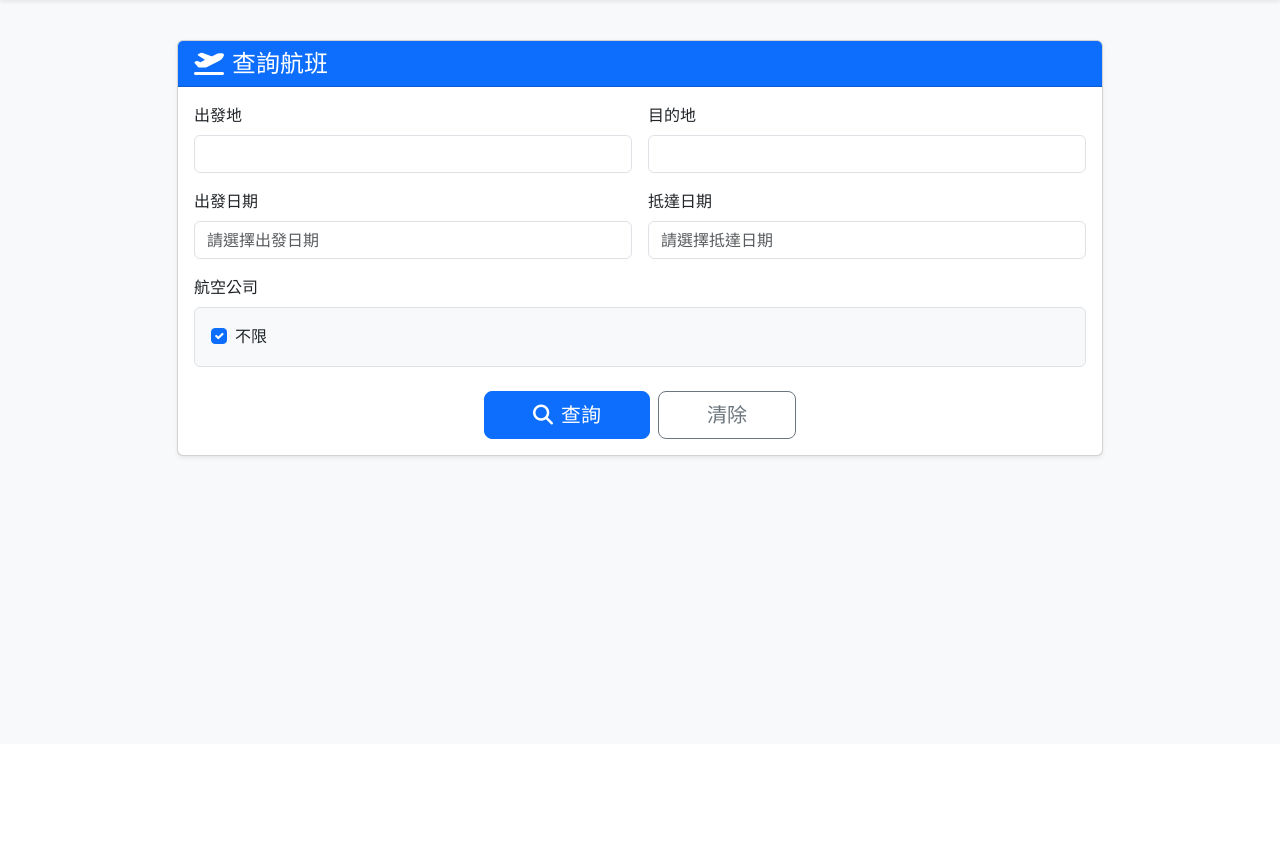
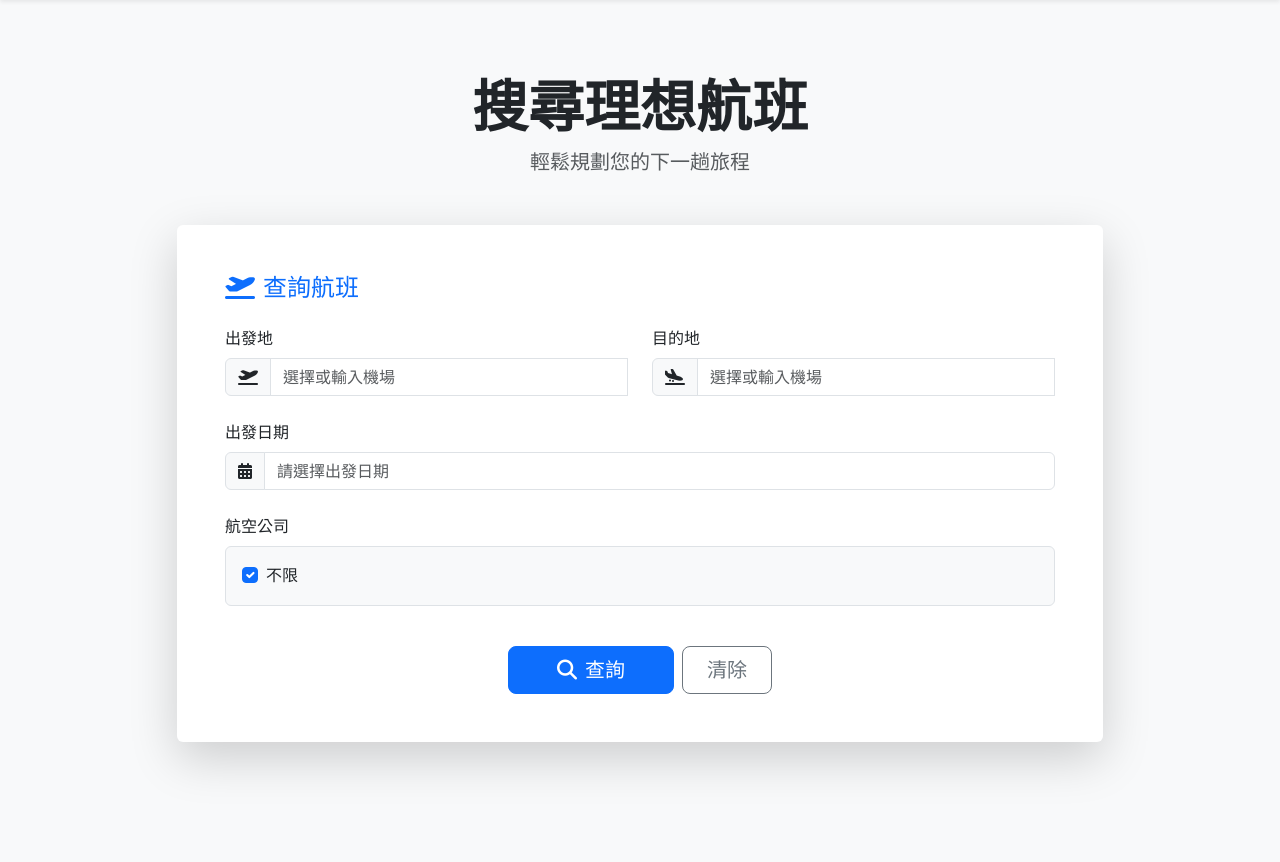
Before and after one commit to simon980224/FlightIntegration, a Flask app: page /flight in a window 1280 px wide. Shown: the part 56-918 px from the top of the page. Before the commit the page ends 515 px from the top, so only its background shows below. Run offline with Flask 3, Linux system fonts and the light colour scheme; data that the repository does not hold is empty; some libraries are stand-ins or nearby versions.

Commit message:
feat: 新增顯示提示功能，重構航班查詢頁面，更新樣式及清除表單邏輯

```diff
--- a/static/script.js
+++ b/static/script.js
@@ -12,3 +12,11 @@ function showLoading(title, text) {
 function closeLoading() {
     Swal.close();
 }
+
+function showToast(title, text, icon = 'success') {
+    Toast.fire({
+      icon,    // success / error / warning / info / question
+      title,
+      text     // 可不傳，用於補充說明
+    });
+  }
--- a/static/style.css
+++ /dev/null
@@ -1,25 +0,0 @@
-.result-container {
-    margin-top: 20px;
-}
-
-table {
-    width: 100%;
-    border-collapse: collapse;
-    margin-top: 10px;
-    background-color: white;
-}
-
-th, td {
-    border: 1px solid #ddd;
-    padding: 10px;
-    text-align: center;
-}
-
-th {
-    background-color: #4CAF50;
-    color: white;
-}
-
-tbody tr:nth-child(even) {
-    background-color: #f2f2f2;
-}
--- a/templates/base.html
+++ b/templates/base.html
@@ -15,8 +15,8 @@
   <!-- SweetAlert2 -->
   <script src="https://cdn.jsdelivr.net/npm/sweetalert2@11"></script>
 
-  <!-- Custom CSS -->
-  <link rel="stylesheet" href="{{ url_for('static', filename='style.css') }}">
+  <!-- Favicon -->
+  <link rel="icon" type="image/x-icon" href="{{ url_for('static', filename='img/favicon.ico') }}">
 
   {% block extra_head %}{% endblock %}
 </head>
--- a/templates/flight.html
+++ b/templates/flight.html
@@ -1,7 +1,8 @@
 {% extends 'base.html' %}
 {% block title %}航班查詢系統{% endblock %}
+
+{% block extra_head %}
 <!-- 載入 bootstrap-datepicker 的樣式和中文語系 -->
-  {% block extra_head %}
 <link rel="stylesheet" href="https://cdnjs.cloudflare.com/ajax/libs/bootstrap-datepicker/1.9.0/css/bootstrap-datepicker.min.css">
 <script src="https://cdnjs.cloudflare.com/ajax/libs/jquery/3.6.0/jquery.min.js"></script>
 <script src="https://cdnjs.cloudflare.com/ajax/libs/bootstrap-datepicker/1.9.0/js/bootstrap-datepicker.min.js"></script>
@@ -12,43 +13,52 @@
 {% block content %}
 {% set form_data = form_data if form_data is defined else {} %}
 
-<div class="container mt-3">
+<div class="container my-5">
+  <!-- 頁首標題 -->
+  <div class="text-center mb-5">
+    <h1 class="display-4 fw-bold">搜尋理想航班</h1>
+    <p class="lead text-muted">輕鬆規劃您的下一趟旅程</p>
+  </div>
+
   <div class="row justify-content-center">
     <div class="col-lg-10">
-      <div class="card shadow-sm">
-        <div class="card-header bg-primary text-white">
-          <h4 class="my-0 font-weight-normal">
+      <div class="card shadow-lg border-0">
+        <div class="card-body p-4 p-md-5">
+          <h4 class="card-title mb-4 text-primary">
             <i class="fas fa-plane-departure me-2"></i>查詢航班
           </h4>
-        </div>
-        <div class="card-body">
           <form id="searchForm">
-            <div class="row g-3">
+            <div class="row g-4">
               <div class="col-md-6">
                 <label for="from_airport" class="form-label">出發地</label>
-                <input list="from_airports" type="text" class="form-control" id="from_airport" name="from_airport" />
+                <div class="input-group">
+                  <span class="input-group-text bg-light"><i class="fas fa-plane-departure"></i></span>
+                  <input list="from_airports" type="text" class="form-control" id="from_airport" name="from_airport" placeholder="選擇或輸入機場" />
                   <datalist id="from_airports">
                     {% for airport in airport_data.data %}
                     <option label="{{ airport['Airport_Name_ZH'] }}" value="{{ airport['Airport_Id'] }}"></option>
                     {% endfor %}
                   </datalist>
                 </div>
+              </div>
               <div class="col-md-6">
                 <label for="to_airport" class="form-label">目的地</label>
-                <input list="to_airports" type="text" class="form-control" id="to_airport" name="to_airport" />
+                <div class="input-group">
+                  <span class="input-group-text bg-light"><i class="fas fa-plane-arrival"></i></span>
+                  <input list="to_airports" type="text" class="form-control" id="to_airport" name="to_airport" placeholder="選擇或輸入機場" />
                   <datalist id="to_airports">
                     {% for airport in airport_data.data %}
                     <option label="{{ airport['Airport_Name_ZH'] }}" value="{{ airport['Airport_Id'] }}"></option>
                     {% endfor %}
                   </datalist>
                 </div>
-              <div class="col-md-6">
+              </div>
+              <div class="col-md-12">
                 <label for="departure_date" class="form-label">出發日期</label>
+                <div class="input-group">
+                   <span class="input-group-text bg-light"><i class="fas fa-calendar-alt"></i></span>
                    <input type="text" class="form-control" id="departure_date" name="departure_date" placeholder="請選擇出發日期" />
                 </div>
-              <div class="col-md-6">
-                <label for="arrival_date" class="form-label">抵達日期</label>
-                <input type="text" class="form-control" id="arrival_date" name="arrival_date" placeholder="請選擇抵達日期" />
               </div>
               <div class="col-12">
                 <label class="form-label">航空公司</label>
@@ -68,16 +78,16 @@
                 </div>
               </div>
             </div>
-            <div class="d-grid gap-2 d-md-flex justify-content-md-center mt-4">
+            <div class="d-grid gap-2 d-md-flex justify-content-md-center mt-4 pt-3">
               <button type="submit" class="btn btn-primary btn-lg px-5" id="submitBtn">
                 <i class="fas fa-search me-2"></i>查詢
               </button>
-              <button type="button" class="btn btn-outline-secondary btn-lg px-5" onclick="location.reload()">清除</button>
+              <button type="button" class="btn btn-outline-secondary btn-lg px-4" onclick="clearForm()">清除</button>
             </div>
           </form>
         </div>
       </div>
-      <div id="flight-results" class="mt-4"></div> <!-- 結果顯示區 -->
+      <div id="flight-results" class="mt-5"></div> <!-- 結果顯示區 -->
     </div>
   </div>
 </div>
@@ -87,7 +97,7 @@
 
   // 將 DOM 元素變數移至此處，讓所有函式都能共用
   let fromAirportInput, toAirportInput, toAirportDatalist, unlimitedCheckbox, airlineCheckboxes,
-      departureDateInput, arrivalDateInput, resultsContainer, searchForm;
+      departureDateInput, resultsContainer, searchForm;
 
   function init() {
     // 先抓元素
@@ -97,7 +107,6 @@
     unlimitedCheckbox  = document.getElementById('airline_unlimited');
     airlineCheckboxes  = document.querySelectorAll('.airline-checkbox');
     departureDateInput = document.getElementById('departure_date');
-    arrivalDateInput   = document.getElementById('arrival_date');
     resultsContainer   = document.getElementById('flight-results');
     searchForm         = document.getElementById('searchForm');
 
@@ -106,19 +115,8 @@
         format: 'yyyy-mm-dd',
         language: 'zh-TW',
         autoclose: true,
-        todayHighlight: true
-    }).on('changeDate', function(e) {
-        // 當出發日期變更時，設定抵達日期的起始日
-        if (e.date) {
-            $('#arrival_date').datepicker('setStartDate', e.date);
-        }
-    });
-    // 初始化日期選擇器：抵達日
-    $('#arrival_date').datepicker({
-        format: 'yyyy-mm-dd',
-        language: 'zh-TW',
-        autoclose: true,
-        todayHighlight: true
+        todayHighlight: true,
+        container: 'body' // 避免被 modal 或 card 裁切
     });
 
     // 當「出發地」輸入改變時，過濾「目的地」選項
@@ -147,6 +145,18 @@
   }
 
   let originalToOptions = []; // 儲存目的地下拉選單原始選項，用來防止出發地與目的地相同
+
+  // 清除表單
+  function clearForm() {
+    searchForm.reset();
+    // 手動觸發 change 事件以重設航空公司 checkbox 狀態
+    unlimitedCheckbox.dispatchEvent(new Event('change'));
+    // 清空目的地篩選並重新計算
+    toAirportInput.value = '';
+    updateToAirportOptions();
+    // 清空查詢結果
+    resultsContainer.innerHTML = "";
+  }
 
   // 更新目的地機場選項，避免與出發地相同
   function updateToAirportOptions() {
@@ -184,26 +194,8 @@
       toAirportInput.value = '';
     }
   }
-  // 在送出查詢前確認「出發日」不會晚於「抵達日」
-  function validateDateRange() {
-    const departureDate = departureDateInput.value;
-    const arrivalDate = arrivalDateInput.value;
-    if (departureDate && arrivalDate && departureDate > arrivalDate) {
-      Swal.fire({
-        icon: 'error',
-        title: '日期選擇錯誤',
-        text: '抵達日期不能早於出發日期。'
-      });
-      return false;
-    }
-      return true;
-  }
-
-
 
   function getData() {
-    // 如果日期驗證失敗（例如起飛 > 抵達），就停止查詢
-    if (!validateDateRange()) return;
     // 顯示「查詢中」載入動畫
     showLoading("查詢中", "正在搜尋航班，請稍候...");
     // 準備要送給後端的查詢物件
@@ -211,7 +203,6 @@
       from_airport: fromAirportInput.value,
       to_airport: toAirportInput.value,
       departure_date: departureDateInput.value,
-      arrival_date: arrivalDateInput.value,
       airline_ids: [] // 初始化為空陣列
     };
 
@@ -241,29 +232,39 @@
           json.data.forEach(flight => {
             // 解析出發／抵達時間，用本地格式化
             const depTime = new Date(flight.D_Time);
-            const arrTime = new Date(flight.A_Time);
 
             // 建立航班卡片
             const flightCard = `
-              <div class="card mb-3 shadow-sm">
-                <div class="card-header d-flex justify-content-between align-items-center">
-                  <div class="fw-bold">${flight.Airline_Name_ZH}</div>
-                  <div class="small text-muted">航班編號: ${flight.Flight_Number}</div>
+              <div class="card mb-3 shadow-sm flight-result-card">
+                <div class="card-body p-4">
+                  <div class="row align-items-center">
+                    <div class="col-lg-3 d-flex align-items-center mb-3 mb-lg-0">
+                      <i class="fas fa-plane-circle-check fa-2x text-primary me-3"></i>
+                      <div>
+                        <div class="fw-bold h6 mb-0">${flight.Airline_Name_ZH}</div>
+                        <div class="small text-muted">航班 ${flight.Flight_Number}</div>
                       </div>
-                <div class="card-body">
-                  <div class="row align-items-center text-center">
-                    <div class="col-md-5">
-                      <div class="fs-4 fw-bold">${depTime.toLocaleTimeString('zh-TW', { hour: '2-digit', minute: '2-digit', hour12: false })}</div>
-                      <div class="fs-5 text-muted">${flight.From_Airport}</div>
+                    </div>
+                    <div class="col-lg-9">
+                      <div class="d-flex justify-content-between align-items-center">
+                        <div class="text-start">
+                          <div class="fs-5 fw-bold">${depTime.toLocaleTimeString('zh-TW', { hour: '2-digit', minute: '2-digit', hour12: false })}</div>
+                          <div class="fs-6 text-muted">${flight.From_Airport}</div>
                           <div class="small">${depTime.toISOString().split('T')[0]}</div>
                         </div>
-                    <div class="col-md-2 my-3 my-md-0">
-                      <i class="fas fa-plane fa-2x text-muted"></i>
+                        <div class="flex-grow-1 px-3 d-none d-md-block">
+                          <div class="d-flex align-items-center">
+                            <hr class="w-100">
+                            <i class="fas fa-plane mx-2 text-muted"></i>
+                            <hr class="w-100">
                           </div>
-                    <div class="col-md-5">
-                      <div class="fs-4 fw-bold">${arrTime.toLocaleTimeString('zh-TW', { hour: '2-digit', minute: '2-digit', hour12: false })}</div>
-                      <div class="fs-5 text-muted">${flight.To_Airport}</div>
-                      <div class="small">${arrTime.toISOString().split('T')[0]}</div>
+                        </div>
+                        <div class="text-end">
+                          <div class="fs-5 fw-bold">&nbsp;</div>
+                          <div class="fs-6 text-muted">${flight.To_Airport}</div>
+                           <div class="small text-muted">&nbsp;</div>
+                        </div>
+                      </div>
                     </div>
                   </div>
                 </div>
@@ -271,15 +272,15 @@
             resultsContainer.insertAdjacentHTML('beforeend', flightCard);
               });
             } else if (json.success) { // 成功但沒資料
-              resultsContainer.innerHTML = '<div class="alert alert-info text-center">找不到符合條件的航班。</div>';
+              resultsContainer.innerHTML = '<div class="alert alert-info text-center fs-5 p-4"><i class="fas fa-info-circle me-2"></i>找不到符合條件的航班。</div>';
             } else {  // 失敗：顯示後端回傳的錯誤訊息
-              resultsContainer.innerHTML = `<div class="alert alert-danger text-center">錯誤：${json.error}</div>`;
+              resultsContainer.innerHTML = `<div class="alert alert-danger text-center fs-5 p-4"><i class="fas fa-exclamation-triangle me-2"></i>查詢失敗：${json.error}</div>`;
             }
       })
 
       .catch(error => {// 網路或伺服器無法連線
         closeLoading();
-        resultsContainer.innerHTML = '<div class="alert alert-danger text-center">無法連線，請稍後再試。</div>';
+        resultsContainer.innerHTML = '<div class="alert alert-danger text-center fs-5 p-4"><i class="fas fa-server me-2"></i>無法連線至伺服器，請稍後再試。</div>';
         console.error(error);
       });
   }
--- a/templates/login_modal.html
+++ b/templates/login_modal.html
@@ -115,16 +115,10 @@ document.getElementById('loginFormElement').addEventListener('submit', function(
   .then(response => response.json())
   .then(data => {
     if (data.success) {
-      Swal.fire({
-        icon: 'success',
-        title: '登入成功！',
-        text: data.message,
-        timer: 2000,
-        showConfirmButton: false
-      }).then(() => {
-        location.reload();
-      });
-    } else {
+      showToast('登入成功！', '歡迎回來！', 'success')
+       .then(() => location.reload());
+    }
+    else {
       Swal.fire({
         icon: 'error',
         title: '登入失敗',
```
Also changed, not shown: static/img/favicon.ico (added). Lines whose indentation alone changed are shown as unchanged.
